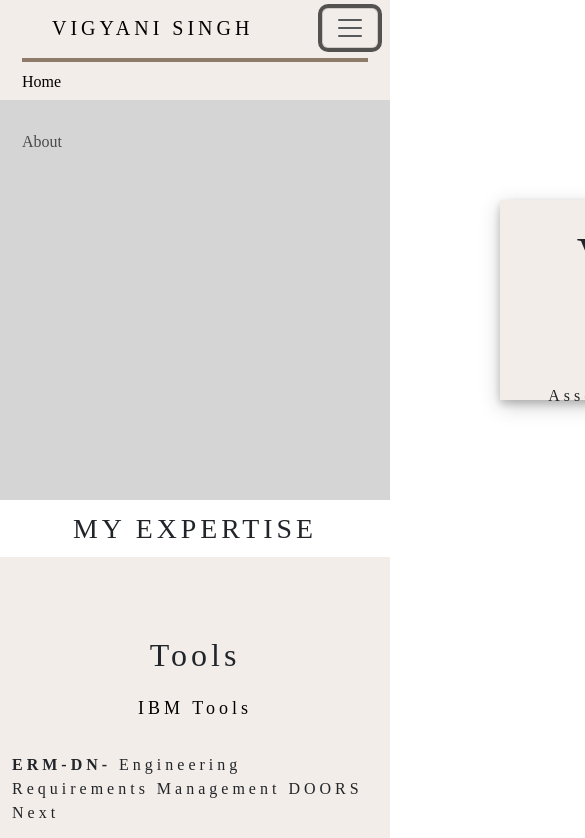
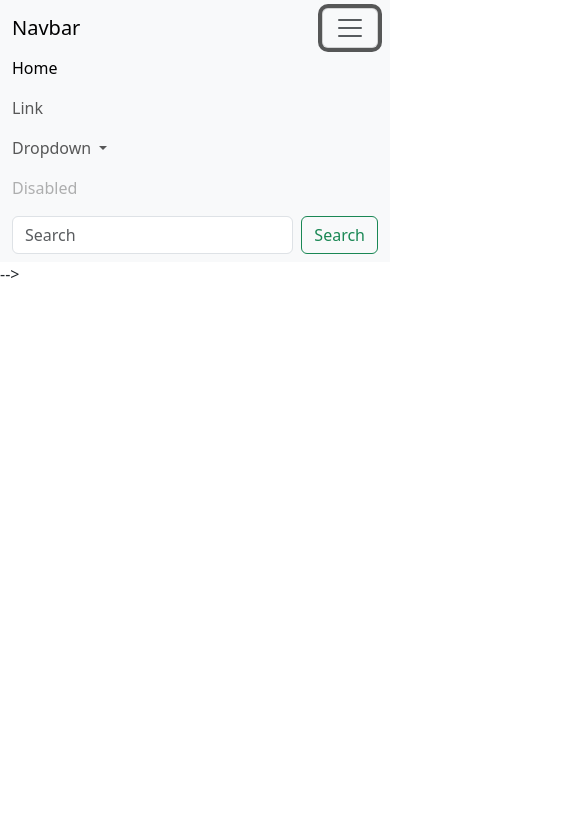
Before and after one commit to Vigyani23/Portfolio, a plain HTML site: page PORTFOLIO/index.html in a window 390 px wide. Both pictures are taken after a click on the button "Toggle navigation". Shown: the top 838 px of the page, 585 px wide, since content can reach past the window. Drawn offline with nearby package versions, Linux system fonts and the light colour scheme; a web font is replaced by a local one.

Commit message:
Dev branch for portfolio

```diff
--- a/PORTFOLIO/index.css
+++ b/PORTFOLIO/index.css
@@ -1,4 +1,4 @@
-.navbar{
+/* .navbar{
     height: 100px;
 }
 .navbar-brand{
@@ -47,8 +47,8 @@
     font-family: Carrois Gothic SC;
     letter-spacing: 4px;
     text-align: center;
-}
-.my-expertise{
+} */
+/* .my-expertise{
     font-family: Carrois Gothic SC;
     letter-spacing: 4px;
     text-align: center;
@@ -184,6 +184,23 @@
     }
 
     }
+    .projects{
+        font-family: Carrois Gothic SC;
+        letter-spacing: 4px;
+        margin-top: 10%;
+        text-align: center;
+    }
+    #projects-list{
+        background-color: #f7f7f7;
+        margin-top: 3%;
+    }
+    #project-left{
+        background-color: #f3ede9;
+        height: 350px;
+        width: 450px;
+        margin-left: 3%;
+        margin-top: 3%;
+    } */
   /* @media screen and (min-width: 375px) {
     #left{
         width: 100%;
--- a/PORTFOLIO/index.html
+++ b/PORTFOLIO/index.html
@@ -11,20 +11,39 @@
         <link href="index.css" rel="stylesheet">
     </head>
     <body>
-        <nav class="navbar navbar-expand-lg fixed-top" style="background-color: #f3ede9;">
+      <nav class="navbar navbar-expand-lg bg-light">
         <div class="container-fluid">
-              <a class="navbar-brand" href="#">VIGYANI SINGH <br></a>
+          <a class="navbar-brand" href="#">Navbar</a>
           <button class="navbar-toggler" type="button" data-bs-toggle="collapse" data-bs-target="#navbarSupportedContent" aria-controls="navbarSupportedContent" aria-expanded="false" aria-label="Toggle navigation">
             <span class="navbar-toggler-icon"></span>
           </button>
           <div class="collapse navbar-collapse" id="navbarSupportedContent">
             <ul class="navbar-nav me-auto mb-2 mb-lg-0">
-                  <li class="nav-item" >
+              <li class="nav-item">
                 <a class="nav-link active" aria-current="page" href="#">Home</a>
               </li>
               <li class="nav-item">
-                    <a class="nav-link" href="#">About</a>
+                <a class="nav-link" href="#">Link</a>
               </li>
+              <li class="nav-item dropdown">
+                <a class="nav-link dropdown-toggle" href="#" role="button" data-bs-toggle="dropdown" aria-expanded="false">
+                  Dropdown
+                </a>
+                <ul class="dropdown-menu">
+                  <li><a class="dropdown-item" href="#">Action</a></li>
+                  <li><a class="dropdown-item" href="#">Another action</a></li>
+                  <li><hr class="dropdown-divider"></li>
+                  <li><a class="dropdown-item" href="#">Something else here</a></li>
+                </ul>
+              </li>
+              <li class="nav-item">
+                <a class="nav-link disabled">Disabled</a>
+              </li>
+            </ul>
+            <form class="d-flex" role="search">
+              <input class="form-control me-2" type="search" placeholder="Search" aria-label="Search">
+              <button class="btn btn-outline-success" type="submit">Search</button>
+            </form>
           </div>
         </div>
       </nav>
@@ -36,15 +55,15 @@
                 <div class="col-lg-6 col-md-12 col-sm-12" id="left" data-aos="fade-up">
 
                 </div>
-                <div class="col-lg-6 col-md-12 col-sm-12" id="right" data-aos="fade-left">
+                <!-- <div class="col-lg-6 col-md-12 col-sm-12" id="right" data-aos="fade-left">
                   <p class="right-text">VIGYANI SINGH</p>
                   <p class="designation">Associate Software Engineer</p>
-                </div>
+                </div> -->
               </div>
             </div>
           </section>
 <!-- ************************************** Section 2 *****************************************-->
-          <h1 class="my-expertise" data-aos="fade-up">MY EXPERTISE</h1>
+          <!-- <h1 class="my-expertise" data-aos="fade-up">MY EXPERTISE</h1>
           <section id="expertise" data-aos="fade-down">
             <div class="container" id="skills">
               <div class="row">
@@ -78,7 +97,7 @@
             </div>
           </section>
         <!-- *****************************************LANGUAGES******************************************** -->
-          <section>
+          <!-- <section>
             <div class="container" id="languages" data-aos="fade-down">
               <div class="row">
               <div class="col-lg-6 col-md-12 col-sm-12" id="exp-languages" data-aos="fade-right">
@@ -105,11 +124,11 @@
               <button id="project-button"><a href="projects.html">Projects</a></button>
             </div>
 
-          </section>
+          </section> -->
           <section id="footer">
 
           </section>
-
+           -->
     </body>
     <script>
       AOS.init({
```
Also changed, not shown: PORTFOLIO/projects.html (+17 -1 lines). Lines whose indentation alone changed are shown as unchanged.
